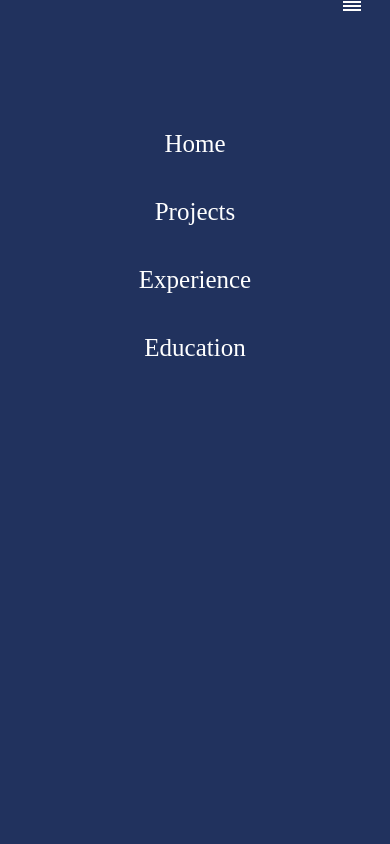
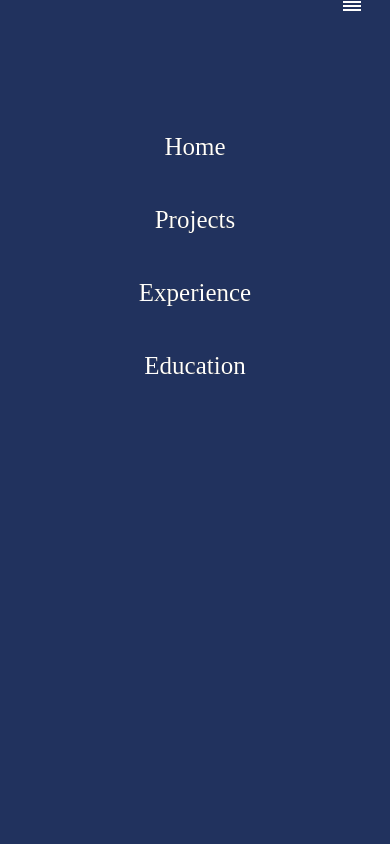
Before and after one commit to Shweta-dogra/Triweb-Learning, a React (Create React App) app in the folder Projects/my-portfolio/: page /education in a window 390 px wide. Both pictures are taken after a click on the button 352 px from the left and 5 px from the top of the page. Shown: the top 844 px of the page. Built offline with nearby package versions, Linux system fonts and the light colour scheme.

Commit message:
added some css

```diff
--- a/Projects/my-portfolio/package.json
+++ b/Projects/my-portfolio/package.json
@@ -10,6 +10,7 @@
     "@testing-library/jest-dom": "^5.17.0",
     "@testing-library/react": "^13.4.0",
     "@testing-library/user-event": "^13.5.0",
+    "framer-motion": "^10.16.4",
     "react": "^18.2.0",
     "react-dom": "^18.2.0",
     "react-router-dom": "^6.16.0",
--- a/Projects/my-portfolio/src/Components/Contact.css
+++ b/Projects/my-portfolio/src/Components/Contact.css
@@ -11,6 +11,10 @@
     margin-top: 200px;
   }
 
+  .media{
+    display: flex;
+    flex-direction: row;
+  }
   .media svg {
     color: white;
     margin: 20px;
--- a/Projects/my-portfolio/src/Components/Contact.js
+++ b/Projects/my-portfolio/src/Components/Contact.js
@@ -5,14 +5,31 @@ import EmailIcon from '@mui/icons-material/Email';
 import LinkedInIcon from '@mui/icons-material/LinkedIn';
 import GitHubIcon from '@mui/icons-material/GitHub';
 import PhoneIcon from '@mui/icons-material/Phone';
+import { motion } from "framer-motion";
 
 function Contact(){
 
     return <div className="contacts">
         <div className="media">
-            <a target='_blank' href='https://www.linkedin.com/in/shweta-dogra-48b201178/'><LinkedInIcon/></a>
+            <motion.div className="box"
+                whileHover={{ scale: 1.1 }}
+                transition={{ type: "spring", stiffness: 400, damping: 10 }}>
+                <a target='_blank' href='https://www.linkedin.com/in/shweta-dogra-48b201178/'><LinkedInIcon/></a>
+                </motion.div>
+                <motion.div className="box"
+                whileHover={{ scale: 1.1 }}
+                transition={{ type: "spring", stiffness: 400, damping: 10 }}>
+                    <a target='_blank' href='https://github.com/Shweta-dogra'><GitHubIcon/></a>
+                </motion.div>
+                <motion.div className="box"
+                whileHover={{ scale: 1.1 }}
+                transition={{ type: "spring", stiffness: 400, damping: 10 }}>
+                    <a target="_blank" href="https://twitter.com/shweta6933"><TwitterIcon/></a>
+                </motion.div>
+
+            {/* <a target='_blank' href='https://www.linkedin.com/in/shweta-dogra-48b201178/'><LinkedInIcon/></a>
             <a target='_blank' href='https://github.com/Shweta-dogra'><GitHubIcon/></a>
-            <a target="_blank" href="https://twitter.com/shweta6933"><TwitterIcon/></a>
+            <a target="_blank" href="https://twitter.com/shweta6933"><TwitterIcon/></a> */}
 
         </div>
         <p><EmailIcon/><span>shweta6933@gmail.com</span></p>
--- a/Projects/my-portfolio/src/Components/Navbar.css
+++ b/Projects/my-portfolio/src/Components/Navbar.css
@@ -11,6 +11,25 @@
     justify-content: center;
     color: #ffffff;
 }
+
+.hover1 {
+  --b: 0.1em;   /* the thickness of the line */
+  --c: #1095c1; /* the color */
+
+  color: #0000;
+  padding-block: var(--b);
+  background:
+    linear-gradient(var(--c) 50%,#000 0) 0% calc(100% - var(--_p,0%))/100% 200%,
+    linear-gradient(var(--c) 0 0) 0% var(--_p,0%)/var(--_p,0%) var(--b) no-repeat;
+  -webkit-background-clip: text,padding-box;
+          background-clip: text,padding-box;
+  transition: .3s var(--_s,0s) linear,background-size .3s calc(.3s - var(--_s,0s));
+}
+.hover1:hover {
+  --_p: 100%;
+  --_s: .3s;
+}
+
 .navbar a {
     color: white;
     text-decoration: none;
--- a/Projects/my-portfolio/src/Components/Navbar.js
+++ b/Projects/my-portfolio/src/Components/Navbar.js
@@ -17,10 +17,10 @@ function Navbar(){
             <button onClick={()=>{setExpandNav((prev)=> !prev)}}><ReorderIcon/></button>
         </div>
         <div className="links">
-            <Link to="/">Home</Link>
-            <Link to="/projects">Projects</Link>
-            <Link to="/experience">Experience</Link>
-            <Link to="/education">Education</Link>
+            <Link className="hover1" to="/">Home</Link>
+            <Link className="hover1" to="/projects">Projects</Link>
+            <Link className="hover1" to="/experience">Experience</Link>
+            <Link className="hover1" to="/education">Education</Link>
         </div>
     </div>
 }
--- a/Projects/my-portfolio/src/Pages/Experience.css
+++ b/Projects/my-portfolio/src/Pages/Experience.css
@@ -15,6 +15,7 @@
     border-radius: 10px;
     box-shadow: 5px 5px 5px rgb(233, 225, 215);
 }
+
 .list li{
     text-align: left;
 }
```
Also changed, not shown: 1 other file (tests, documents, lock files or other folders).
